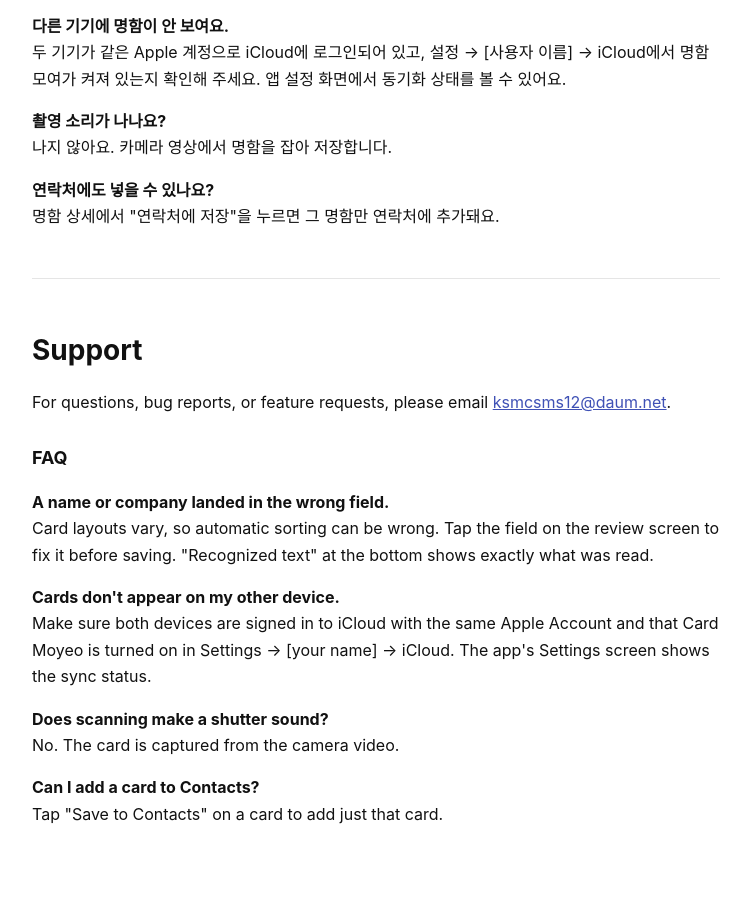
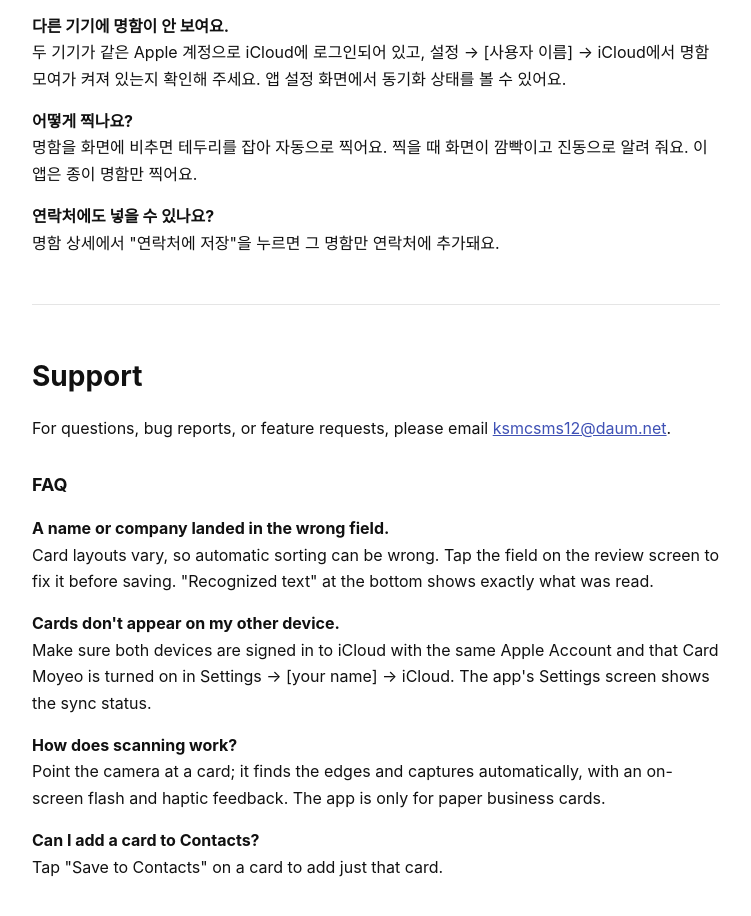
Before and after one commit to kangminseo/businesscard, a plain HTML site: page support.html in a window 1280 px wide. Shown: the part 366-1282 px from the top of the page, without its empty margins (264-1015 px from the left). Drawn offline with Linux system fonts and the light colour scheme.

Commit message:
Support: remove silent-capture wording

```diff
--- a/support.html
+++ b/support.html
@@ -11,7 +11,7 @@
 <h2>자주 묻는 질문</h2>
 <p><strong>이름·회사가 다른 칸에 들어가요.</strong><br>명함 디자인에 따라 자동 분류가 틀릴 수 있어요. 확인 화면에서 칸을 눌러 고친 뒤 저장해 주세요. 맨 아래 "인식된 글자 보기"에서 읽은 글자를 확인할 수 있어요.</p>
 <p><strong>다른 기기에 명함이 안 보여요.</strong><br>두 기기가 같은 Apple 계정으로 iCloud에 로그인되어 있고, 설정 → [사용자 이름] → iCloud에서 명함모여가 켜져 있는지 확인해 주세요. 앱 설정 화면에서 동기화 상태를 볼 수 있어요.</p>
-<p><strong>촬영 소리가 나나요?</strong><br>나지 않아요. 카메라 영상에서 명함을 잡아 저장합니다.</p>
+<p><strong>어떻게 찍나요?</strong><br>명함을 화면에 비추면 테두리를 잡아 자동으로 찍어요. 찍을 때 화면이 깜빡이고 진동으로 알려 줘요. 이 앱은 종이 명함만 찍어요.</p>
 <p><strong>연락처에도 넣을 수 있나요?</strong><br>명함 상세에서 "연락처에 저장"을 누르면 그 명함만 연락처에 추가돼요.</p>
 </section>
 <hr>
@@ -21,7 +21,7 @@
 <h2>FAQ</h2>
 <p><strong>A name or company landed in the wrong field.</strong><br>Card layouts vary, so automatic sorting can be wrong. Tap the field on the review screen to fix it before saving. "Recognized text" at the bottom shows exactly what was read.</p>
 <p><strong>Cards don't appear on my other device.</strong><br>Make sure both devices are signed in to iCloud with the same Apple Account and that Card Moyeo is turned on in Settings → [your name] → iCloud. The app's Settings screen shows the sync status.</p>
-<p><strong>Does scanning make a shutter sound?</strong><br>No. The card is captured from the camera video.</p>
+<p><strong>How does scanning work?</strong><br>Point the camera at a card; it finds the edges and captures automatically, with an on-screen flash and haptic feedback. The app is only for paper business cards.</p>
 <p><strong>Can I add a card to Contacts?</strong><br>Tap "Save to Contacts" on a card to add just that card.</p>
 </section>
 </main></body></html>
```
